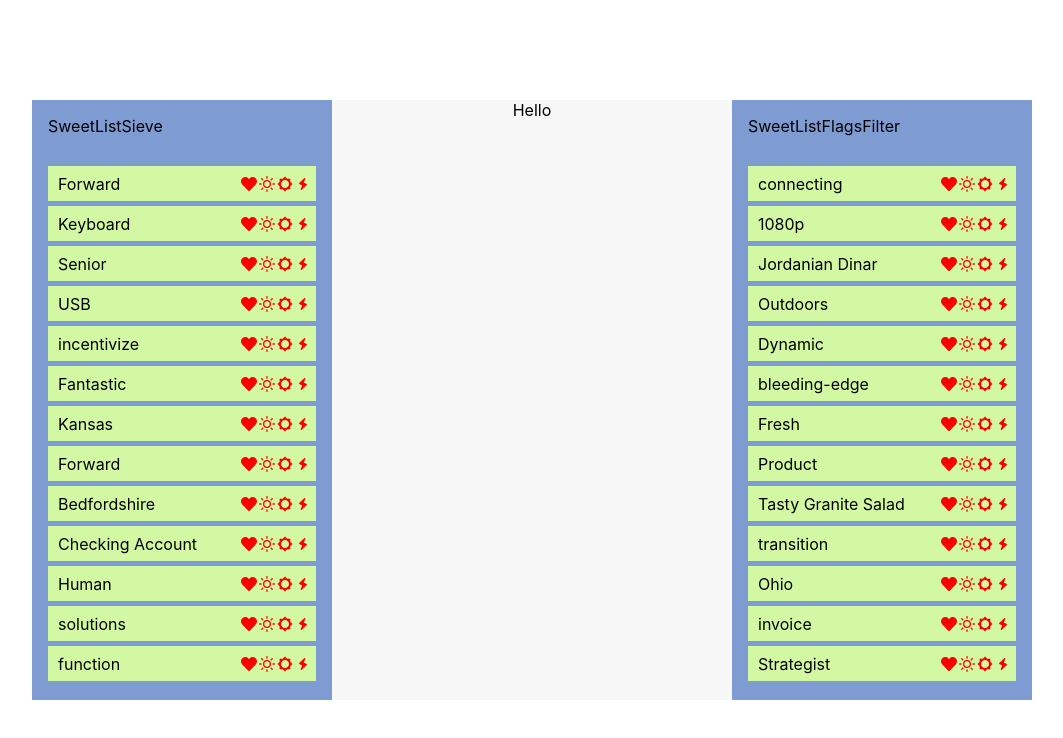
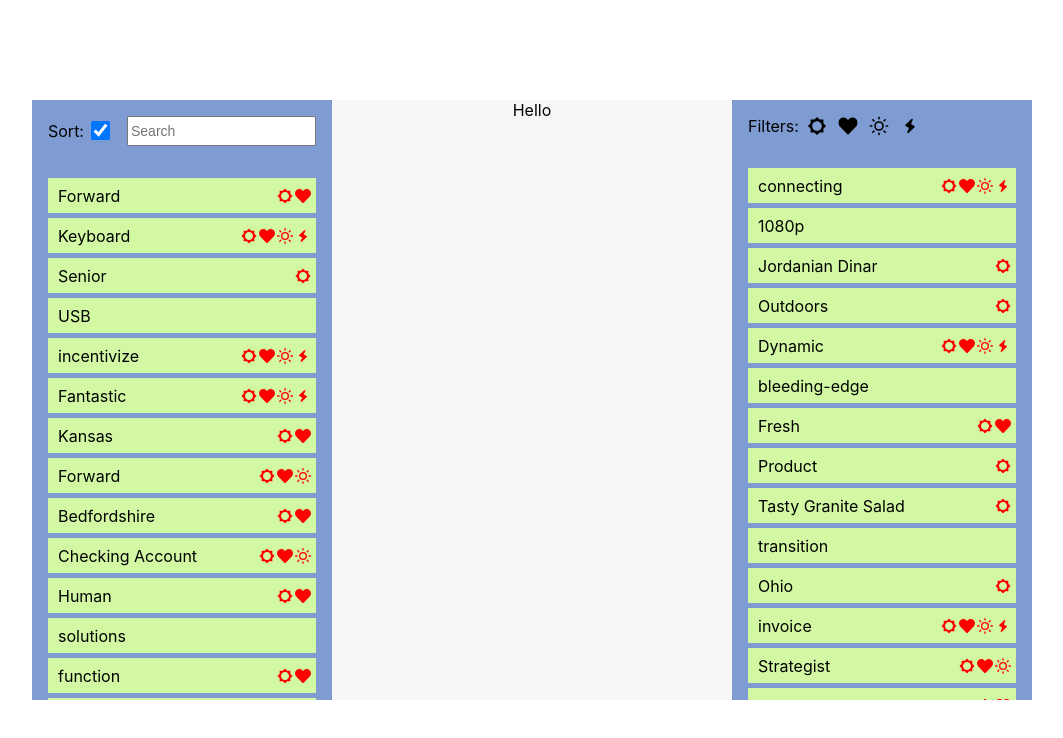
Before and after one commit to jgluhov/SweetApp, a React (Create React App) app: page / in a window 1280 px wide. Shown: the top 738 px of the page, without its empty margins (108-1171 px from the left). Built offline with nearby package versions, Linux system fonts and the light colour scheme.

Commit message:
add icons and filters

```diff
--- /dev/null
+++ b/src/components/IconCheckbox.tsx
@@ -0,0 +1,60 @@
+import React from 'react';
+import styled from 'styled-components';
+
+interface Props {
+  label?: string;
+  checked: boolean;
+  className?: string;
+  onChange: (evt: React.ChangeEvent) => void
+}
+
+interface DefaultProps {
+  label: string;
+}
+
+const CheckboxContainer = styled.div`
+  display: inline-flex;
+  align-items: center;
+  cursor: pointer;
+`
+
+const StyledCheckbox = styled.div`
+  display: inline-block;
+  width: 16px;
+  height: 16px;
+`
+
+const HiddenCheckbox = styled.input.attrs({ type: 'checkbox' })`
+  border: 0;
+  clip: rect(0 0 0 0);
+  clippath: inset(50%);
+  height: 1px;
+  margin: -1px;
+  overflow: hidden;
+  padding: 0;
+  position: absolute;
+  white-space: nowrap;
+  width: 1px;
+`
+
+const defaultProps: DefaultProps = {
+  label: ''
+}
+
+const IconCheckbox: React.FC<Props> = ({ label, children, className,  ...props }) => {
+  return (
+    <label className={className}>
+      <CheckboxContainer>
+        <HiddenCheckbox {...props} />
+        <StyledCheckbox>
+          {children}
+        </StyledCheckbox>
+      </CheckboxContainer>
+      { label && <span>{label}</span> }
+    </label>
+  )
+}
+
+Object.assign(IconCheckbox, { defaultProps });
+
+export default IconCheckbox;
--- a/src/components/SweetList.tsx
+++ b/src/components/SweetList.tsx
@@ -10,16 +10,17 @@ const SweetListContainer = styled.div`
   flex-direction: column;
   width: 30%;
   background-color: #7e9cd2;
-  padding: 16px;
 `
 
 const SweetListHeader = styled.div`
   min-height: 50px;
+  padding: 16px;
 `
 
 const SweetListContent = styled.div`
   flex: 1;
   overflow: auto;
+  padding: 16px;
 `
 
 const SweetList: React.FC<SweetListProps> = ({ items, children }) => {
--- a/src/components/SweetListFlagsFilter.tsx
+++ b/src/components/SweetListFlagsFilter.tsx
@@ -1,8 +1,59 @@
-import React from 'react';
+import React, { useState } from 'react';
+import styled, { css } from 'styled-components';
+import IconCheckbox from './IconCheckbox';
+import { Flag, FlagTypes, flagIconsMap } from 'src/helpers';
+
+const SweetListFlagsFilterForm = styled.form`
+  display: flex;
+  align-items: center;
+  justify-content: flex-start;
+`
+
+const SweetListFlagsFilterLabel = styled.div`
+  margin-right: 10px;
+`
+
+const IconCheckboxStyled = styled(IconCheckbox)`
+  display: inline-flex;
+
+  transform: scale(1.2);
+  ${ props => {
+    if (props.checked) {
+      return css`
+        color: red;
+      `
+    }
+  }}
+  &:not(:last-child) {
+    margin-right: 15px;
+  }
+`
 
 const SweetListFlagsFilter: React.FC = () => {
+  const [filterByFlag, setFilterByFlag] = useState();
+
+  const isChecked = (byFlag: Flag) => byFlag === filterByFlag;
+  const handleFlagClick = (flag: FlagTypes) => {
+    setFilterByFlag(flag);
+  }
+
   return (
-    <div>SweetListFlagsFilter</div>
+    <SweetListFlagsFilterForm>
+      <SweetListFlagsFilterLabel>Filters:</SweetListFlagsFilterLabel>
+      { Object.keys(flagIconsMap).map((key: string) => {
+        const flag = +key as FlagTypes;
+        const Icon = flagIconsMap[flag];
+        return (
+          <IconCheckboxStyled
+            key={key}
+            checked={isChecked(flag)}
+            onChange={handleFlagClick.bind(null, flag)}>
+            <Icon />
+          </IconCheckboxStyled>
+        )
+      })}
+
+    </SweetListFlagsFilterForm>
   )
 }
 
--- a/src/components/SweetListItem.tsx
+++ b/src/components/SweetListItem.tsx
@@ -1,10 +1,6 @@
 import React from 'react';
-import { Item } from 'src/helpers';
+import { Item, flagIconsMap } from 'src/helpers';
 import styled from 'styled-components';
-import { FaHeart } from 'react-icons/fa';
-import { FiSun } from 'react-icons/fi';
-import { MdBrightnessLow } from 'react-icons/md';
-import { TiFlash } from 'react-icons/ti';
 
 const SweetListItemContainer = styled.div`
   background-color: #d3f8a3;
@@ -48,10 +44,10 @@ const SweetListItem: React.FC<SweetListItemProps> = ({ item }) => {
     <SweetListItemContainer>
       <SweetListItemContent>{ item.name }</SweetListItemContent>
       <SweetListIconsContainer>
-        <StyledIcon><FaHeart /></StyledIcon>
-        <StyledIcon><FiSun /></StyledIcon>
-        <StyledIcon><MdBrightnessLow /></StyledIcon>
-        <StyledIcon><TiFlash /></StyledIcon>
+        {item.flags.map((itemFlag, idx) => {
+          const Icon = flagIconsMap[itemFlag];
+          return <StyledIcon key={idx}><Icon /></StyledIcon>
+        })}
       </SweetListIconsContainer>
     </SweetListItemContainer>
   )
--- a/src/components/SweetListSieve.tsx
+++ b/src/components/SweetListSieve.tsx
@@ -1,8 +1,59 @@
-import React from 'react';
+import React, { useState } from 'react';
+import styled from 'styled-components';
+
+const SweetListSieveForm = styled.form`
+  display: flex;
+  justify-content: space-between;
+  align-items: center;
+`
+
+const SweetListSieveInput = styled.input`
+  height: 30px;
+  outline: none;
+  font-size: 14px;
+`
+
+const SweetListSieveCheckbox = styled.input`
+  transform: scale(1.5);
+  margin-left: 10px;
+`
+
+export enum SortTypes {
+  ASC = 'asc',
+  DESC = 'desc'
+}
 
 const SweetListSieve: React.FC = () => {
+  const [sort, setSort] = useState(SortTypes.ASC);
+  const [term, setTerm] = useState('');
+
+  const handleSortChange = (evt: React.ChangeEvent<HTMLInputElement>) => {
+    const changedSort = evt.target.checked ? SortTypes.ASC : SortTypes.DESC;
+    setSort(changedSort);
+  }
+
+  const isChecked = () => sort === SortTypes.ASC;
+
+  const handleChangeTerm = (evt: React.ChangeEvent<HTMLInputElement>) => {
+    setTerm(evt.target.value);
+  }
+
   return (
-    <div>SweetListSieve</div>
+    <SweetListSieveForm>
+      <label>
+        Sort:
+        <SweetListSieveCheckbox
+          type="checkbox"
+          checked={isChecked()}
+          onChange={handleSortChange} />
+      </label>
+      <label>
+        <SweetListSieveInput type="text"
+          value={term}
+          placeholder="Search"
+          onChange={handleChangeTerm} />
+      </label>
+    </SweetListSieveForm>
   )
 }
 
--- a/src/helpers.ts
+++ b/src/helpers.ts
@@ -1,4 +1,8 @@
 import faker from 'faker';
+import { MdBrightnessLow } from 'react-icons/md';
+import { FiSun } from 'react-icons/fi';
+import { TiFlash } from 'react-icons/ti';
+import { FaHeart } from 'react-icons/fa';
 
 export enum FlagTypes {
   FLOWER, HEART, SUN, FLASH
@@ -16,6 +20,13 @@ export const flags = [
   FlagTypes.SUN,
   FlagTypes.FLASH
 ]
+
+export const flagIconsMap = {
+  [FlagTypes.FLOWER]: MdBrightnessLow,
+  [FlagTypes.SUN]: FiSun,
+  [FlagTypes.FLASH]: TiFlash,
+  [FlagTypes.HEART]: FaHeart
+}
 
 export class Item {
   id: string;
```
